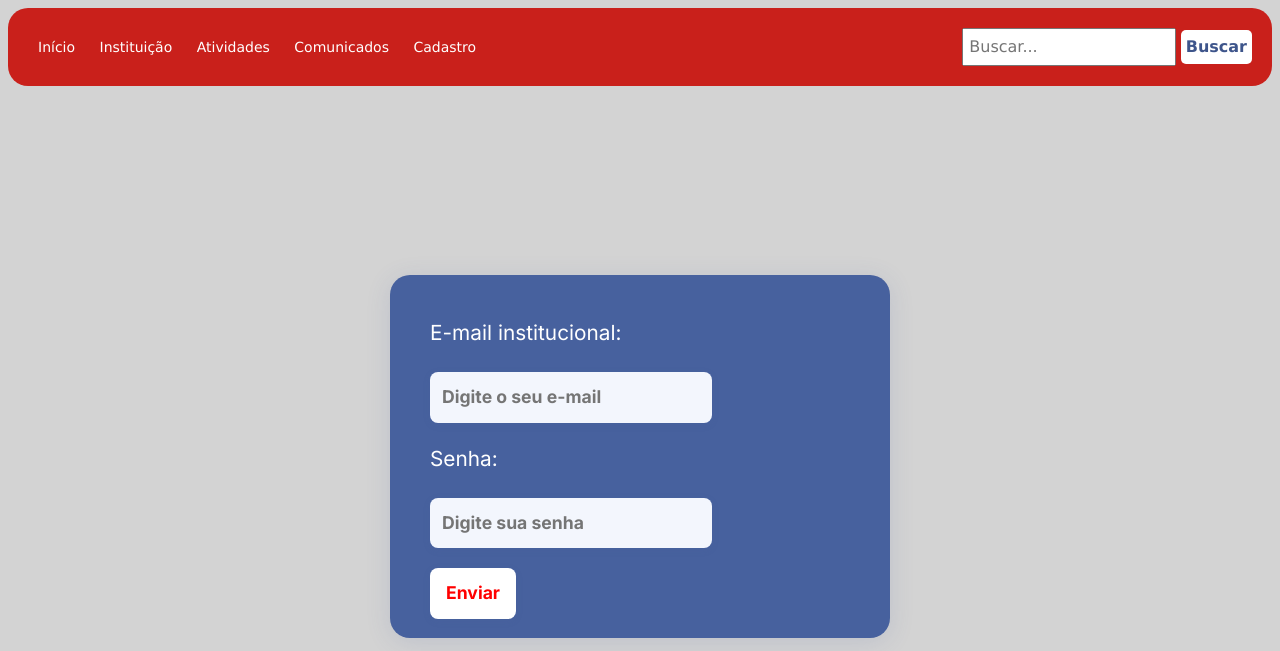
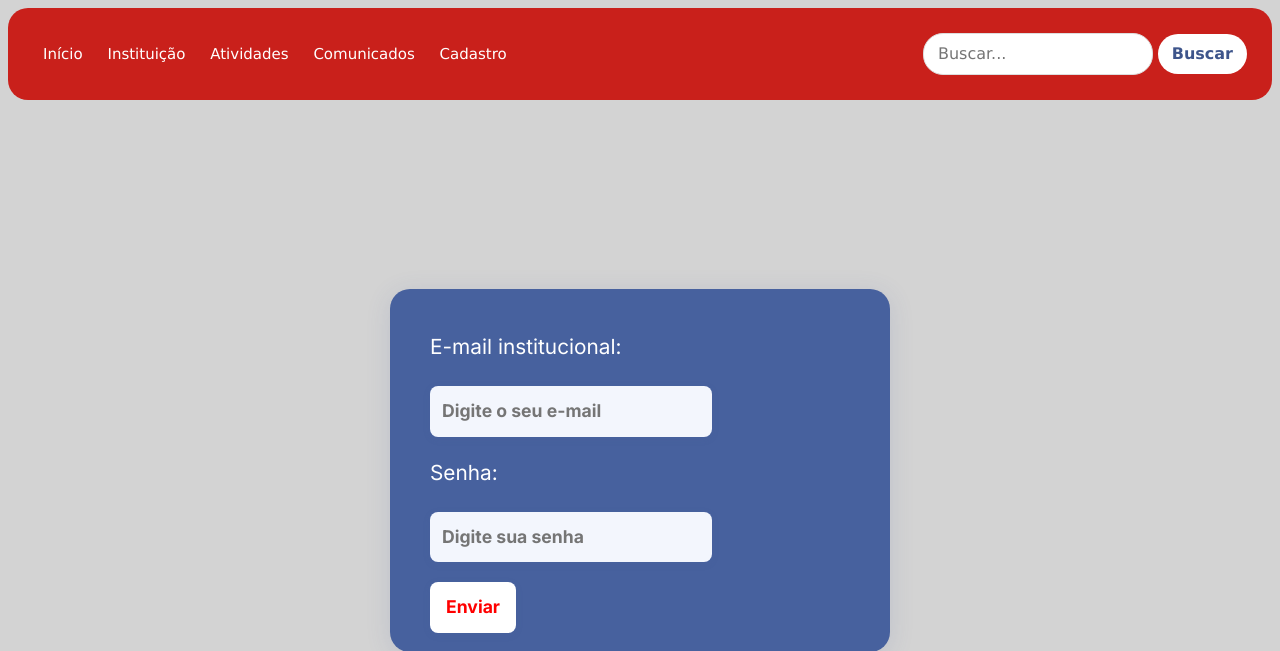
Before and after one commit to Deladonio/TCC-Zuiani---Novo, a PHP site: page /Cadastro/cadastro.php in a window 1280 px wide. Shown: the top 651 px of the page. Run offline with PHP 8.4, Linux system fonts and the light colour scheme; some libraries are stand-ins or nearby versions.

Commit message:
Ajustei o botão buscar e deixei maior a barra vermelha

```diff
--- a/Atividades/style_att.css
+++ b/Atividades/style_att.css
@@ -18,12 +18,12 @@
 .barra-vermelha {
     background-color: #C9201B;
     color: #fff;
-    padding: 20px 20px;
+    padding: 25px 25px;
     display: flex;
     justify-content: space-between;
     align-items: center;
     font-family: Verdana, Geneva, Tahoma, sans-serif;
-    font-size: 14px;
+    font-size: 15px;
     border-radius: 20px;
 }
 
--- a/Cadastro/style_cadas.css
+++ b/Cadastro/style_cadas.css
@@ -31,15 +31,16 @@
   background: #a71d2a;
   color: #fff;
 }
+
 .barra-vermelha {
     background-color: #C9201B;
     color: #fff;
-    padding: 20px 20px;
+    padding: 25px 25px;
     display: flex;
     justify-content: space-between;
     align-items: center;
     font-family: Verdana, Geneva, Tahoma, sans-serif;
-    font-size: 14px;
+    font-size: 15px;
     border-radius: 20px;
 }
 
--- a/Comunicados/style_comu.css
+++ b/Comunicados/style_comu.css
@@ -18,12 +18,12 @@
 .barra-vermelha {
     background-color: #C9201B;
     color: #fff;
-    padding: 20px 20px;
+    padding: 25px 25px;
     display: flex;
     justify-content: space-between;
     align-items: center;
     font-family: Verdana, Geneva, Tahoma, sans-serif;
-    font-size: 14px;
+    font-size: 15px;
     border-radius: 20px;
 }
 
--- a/Index/style_index.css
+++ b/Index/style_index.css
@@ -23,7 +23,7 @@
     justify-content: space-between;
     align-items: center;
     font-family: Verdana, Geneva, Tahoma, sans-serif;
-    font-size: 14px;
+    font-size: 15px;
     border-radius: 20px;
 }
 
--- a/Instituição/style_instt.css
+++ b/Instituição/style_instt.css
@@ -15,15 +15,16 @@
     color: #fff;
 }
 
+
 .barra-vermelha {
     background-color: #C9201B;
     color: #fff;
-    padding: 20px 20px;
+    padding: 25px 25px;
     display: flex;
     justify-content: space-between;
     align-items: center;
     font-family: Verdana, Geneva, Tahoma, sans-serif;
-    font-size: 14px;
+    font-size: 15px;
     border-radius: 20px;
 }
 
--- a/global.css
+++ b/global.css
@@ -33,6 +33,19 @@ button {
   cursor: pointer;
 }
 
+/* Estilos para o campo de busca na barra vermelha */
+.barra-vermelha input[type="text"],
+.barra-vermelha input[type="search"] {
+  border-radius: 20px;
+  padding: 8px 14px;
+  border: 1px solid #ddd;
+}
+
+.barra-vermelha button {
+  border-radius: 20px;
+  padding: 8px 14px;
+}
+
 p { margin: 0 0 1rem 0; }
 
 img { font-family: inherit; }
```
Also changed, not shown: search.php (+8 -1 lines).
